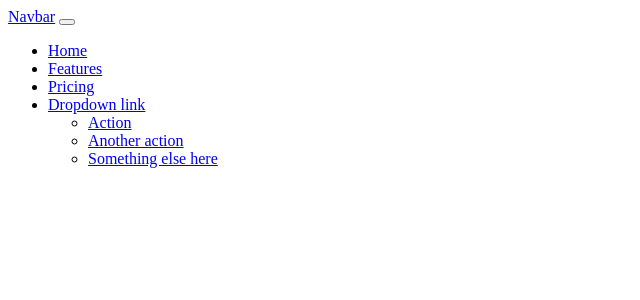
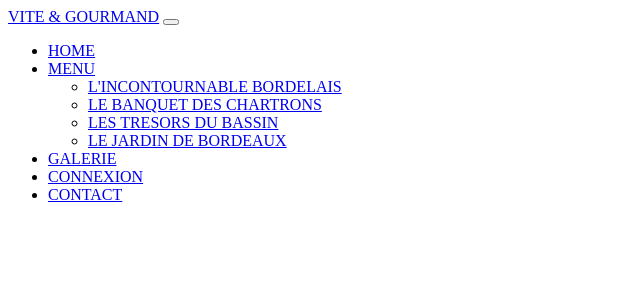
Before and after one commit to Mayon53/Vite-et-Gourmand, a PHP site: page /header.php in a window 1280 px wide. Shown: the top 300 px of the page, without its empty margins (0-640 px from the left). Run offline with PHP 8.4, Linux system fonts and the light colour scheme.

Commit message:
design css header

```diff
--- a/PHP_BASE/header.php
+++ b/PHP_BASE/header.php
@@ -1,31 +1,34 @@
 <header>
-
-    <nav class="navbar navbar-expand-lg bg-body-tertiary">
+    <nav class="navbar navbar-expand-lg bg-primary">
         <div class="container-fluid">
-            <a class="navbar-brand" href="#">Navbar</a>
+            <a class="navbar-brand text-light w-50" href="#">VITE & GOURMAND</a>
             <button class="navbar-toggler" type="button" data-bs-toggle="collapse" data-bs-target="#navbarNavDropdown" aria-controls="navbarNavDropdown" aria-expanded="false" aria-label="Toggle navigation">
                 <span class="navbar-toggler-icon"></span>
             </button>
-            <div class="collapse navbar-collapse" id="navbarNavDropdown">
+            <div class="collapse navbar-collapse d-flex justify-content-between" id="navbarNavDropdown">
                 <ul class="navbar-nav">
                     <li class="nav-item">
-                        <a class="nav-link active" aria-current="page" href="#">Home</a>
+                        <a class="nav-link active text-light" aria-current="page" href="#">HOME</a>
+                    </li>
+                    <li class="nav-item dropdown">
+                        <a class="nav-link dropdown-toggle text-light" href="#" role="button" data-bs-toggle="dropdown" aria-expanded="false">
+                            MENU
+                        </a>
+                        <ul class="dropdown-menu bg-primary">
+                            <li><a class="dropdown-item text-light" href="#">L'INCONTOURNABLE BORDELAIS</a></li>
+                            <li><a class="dropdown-item text-light" href="#">LE BANQUET DES CHARTRONS</a></li>
+                            <li><a class="dropdown-item text-light" href="#">LES TRESORS DU BASSIN</a></li>
+                            <li><a class="dropdown-item text-light" href="#">LE JARDIN DE BORDEAUX</a></li>
+                        </ul>
                     </li>
                     <li class="nav-item">
-                        <a class="nav-link" href="#">Features</a>
+                        <a class="nav-link text-light" href="#">GALERIE</a>
                     </li>
                     <li class="nav-item">
-                        <a class="nav-link" href="#">Pricing</a>
+                        <a class="nav-link text-light" href="#">CONNEXION</a>
                     </li>
-                    <li class="nav-item dropdown">
-                        <a class="nav-link dropdown-toggle" href="#" role="button" data-bs-toggle="dropdown" aria-expanded="false">
-                            Dropdown link
-                        </a>
-                        <ul class="dropdown-menu">
-                            <li><a class="dropdown-item" href="#">Action</a></li>
-                            <li><a class="dropdown-item" href="#">Another action</a></li>
-                            <li><a class="dropdown-item" href="#">Something else here</a></li>
-                        </ul>
+                    <li class="nav-item">
+                        <a class="nav-link text-light" href="#">CONTACT</a>
                     </li>
                 </ul>
             </div>
```
Also changed, not shown: CSS/globalStyle.css (+26 -4 lines).
